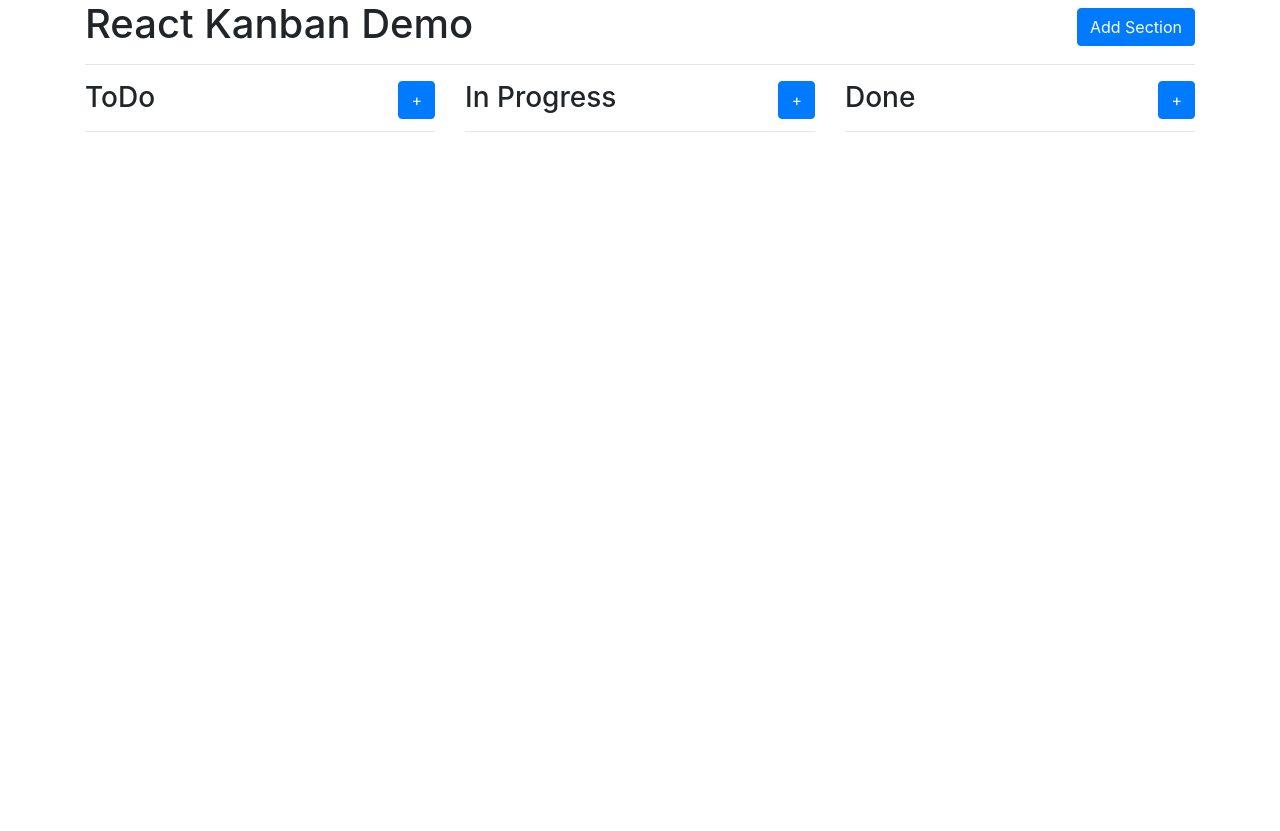
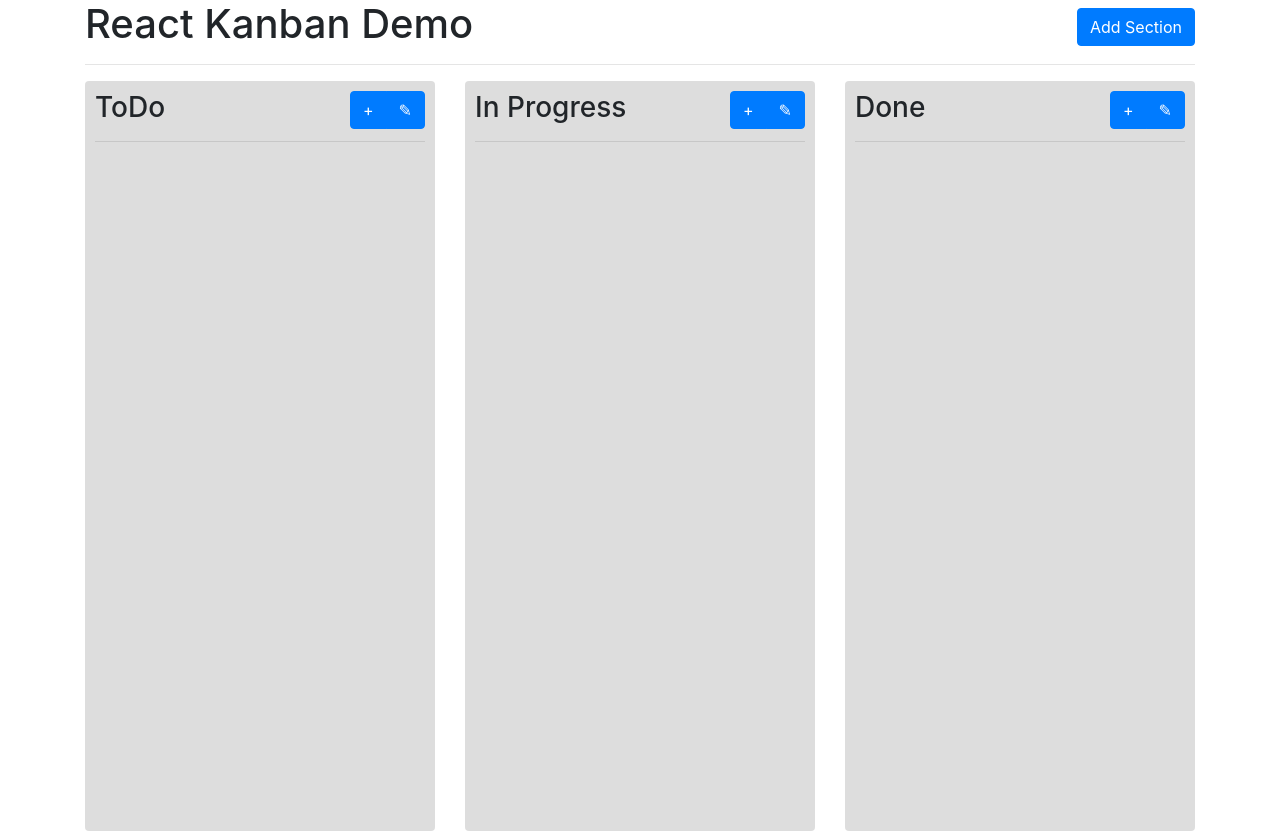
Before and after one commit to cpgillem/react-kanban, a React (Create React App) app: page / in a window 1280 px wide. Before the commit the page ends 800 px from the top, so only its background shows below. Built offline with nearby package versions, Linux system fonts and the light colour scheme; the HTML template or start-up script is replaced by a standard one.

Commit message:
Allow editing sections.

```diff
--- a/src/App.js
+++ b/src/App.js
@@ -5,10 +5,26 @@ class App extends Component {
     constructor(props) {
         super(props);
 
+        // TEMP: Sample sections
+        const sampleSections = new Map();
+        sampleSections.set(0, {
+            title: 'ToDo',
+            editing: false,
+        });
+        sampleSections.set(1, {
+            title: 'In Progress',
+            editing: false,
+        });
+        sampleSections.set(2, {
+            title: 'Done',
+            editing: false,
+        });
+
         // Items and sections are "resources" with unique IDs.
         this.state = {
-            nextId: 1,
+            nextId: 3,
             items: new Map(),
+            sections: sampleSections,
         };
 
         // Bind "this" to each handler function so "this" refers to the App instance.
@@ -18,6 +34,8 @@ class App extends Component {
         this.handleEdit = this.handleEdit.bind(this);
         this.handleDelete = this.handleDelete.bind(this);
         this.handleAdd = this.handleAdd.bind(this);
+        this.handleSectionEdit = this.handleSectionEdit.bind(this);
+        this.handleSectionTitleChange = this.handleSectionTitleChange.bind(this);
     }
 
     handleItemNameChange(id, newName) {
@@ -97,6 +115,29 @@ class App extends Component {
         });
     }
 
+    handleSectionEdit(id, editing) {
+        const sections = new Map(this.state.sections);
+
+        // Switch the section to edit mode if necessary.
+        sections.get(id).editing = editing;
+
+        this.setState({
+            sections: sections,
+        });
+
+    }
+
+    handleSectionTitleChange(id, newTitle) {
+        const sections = new Map(this.state.sections);
+
+        // Change the section's name.
+        sections.get(id).title = newTitle;
+
+        this.setState({
+            sections: sections,
+        });
+    }
+
     render() {
         return (
             <div className="container">
@@ -110,9 +151,12 @@ class App extends Component {
                     onAdd={this.handleAdd}
                     onMove={this.handleMove}
                     onEdit={this.handleEdit}
+                    onDelete={this.handleDelete}
                     onItemNameChange={this.handleItemNameChange}
                     onItemDescChange={this.handleItemDescChange}
-                    onDelete={this.handleDelete}
+                    onSectionTitleChange={this.handleSectionTitleChange}
+                    onSectionEdit={this.handleSectionEdit}
+                    sections={this.state.sections}
                     items={this.state.items}
                 />
             </div>
--- a/src/Board.js
+++ b/src/Board.js
@@ -1,102 +1,44 @@
 import React, { Component } from "react";
-import Card from "./Card";
-import CardEditor from "./CardEditor";
 import Section from "./Section";
+import SectionEditor from "./SectionEditor";
 
 class Board extends Component {
-    constructor(props) {
-        super(props);
+    render() {
+        const sections = [];
 
-        this.handleAddToDo = this.handleAddToDo.bind(this);
-        this.handleAddInProgress = this.handleAddInProgress.bind(this);
-        this.handleAddDone = this.handleAddDone.bind(this);
-    }
-
-    handleAddToDo() {
-        // Add a blank card to the todo section.
-        this.props.onAdd(0);
-    }
-
-    handleAddInProgress() {
-        // Add a blank card to the in progress section.
-        this.props.onAdd(1);
-    }
-
-    handleAddDone() {
-        // Add a blank card to the done section.
-        this.props.onAdd(2);
-    }
-
-    render() {
-        const todo = [];
-        const inProgress = [];
-        const done = [];
-
-        // Add a card to the proper section for each item.
-        this.props.items.forEach((item, index) => {
-            let card = (
-                <Card
-                    onMove={this.props.onMove}
-                    onEdit={this.props.onEdit}
-                    onDelete={this.props.onDelete}
-                    index={index}
-                    name={item.name}
-                    desc={item.desc}
-                    key={index}
-                />
-            );
-
-            // If the card is in edit mode, switch to a card editor.
-            if (item.editing) {
-                card = (
-                    <CardEditor
+        this.props.sections.forEach((section, id) => {
+            if (section.editing) {
+                sections.push((
+                    <SectionEditor
+                        onSectionEdit={this.props.onSectionEdit}
+                        onSectionTitleChange={this.props.onSectionTitleChange}
+                        title={section.title}
+                        id={id}
+                        key={id}
+                    />
+                ));
+            } else {
+                sections.push((
+                    <Section
+                        onAdd={this.props.onAdd}
+                        onMove={this.props.onMove}
                         onEdit={this.props.onEdit}
+                        onDelete={this.props.onDelete}
                         onItemNameChange={this.props.onItemNameChange}
                         onItemDescChange={this.props.onItemDescChange}
-                        index={index}
-                        name={item.name}
-                        desc={item.desc}
-                        key={index}
+                        onSectionEdit={this.props.onSectionEdit}
+                        title={section.title}
+                        items={this.props.items}
+                        id={id}
+                        key={id}
                     />
-                );
-            }
-
-            // Decide where to render the card.
-            if (item.section === 0) { // To Do
-                todo.push(card);
-            } else if (item.section === 1) { // In Progress
-                inProgress.push(card);
-            } else { // Done
-                done.push(card);
+                ));
             }
         });
 
         return (
             <div className="row">
-                <div className="col-md-4">
-                    <Section
-                        id={0}
-                        title="ToDo"
-                        onAdd={this.props.onAdd}
-                        items={todo}
-                    />
-                </div>
-                <div className="col-md-4">
-                    <Section
-                        id={1}
-                        title="In Progress"
-                        onAdd={this.props.onAdd}
-                        items={inProgress}
-                    />
-                </div>
-                <div className="col-md-4">
-                    <Section
-                        id={2}
-                        title="Done"
-                        onAdd={this.props.onAdd}
-                        items={done}
-                    />
-                </div>
+                {sections}
             </div>
         );
     }
--- a/src/Card.js
+++ b/src/Card.js
@@ -14,27 +14,27 @@ class Card extends Component {
 
     // Called when the user clicks on "Move to ToDo."
     handleMoveToDo(e) {
-        this.props.onMove(this.props.index, 0);
+        this.props.onMove(this.props.id, 0);
     }
 
     // Called when the user clicks on "Move to In Progress."
     handleMoveInProgress(e) {
-        this.props.onMove(this.props.index, 1);
+        this.props.onMove(this.props.id, 1);
     }
 
     // Called when the user clicks on "Move to Done."
     handleMoveDone(e) {
-        this.props.onMove(this.props.index, 2);
+        this.props.onMove(this.props.id, 2);
     }
 
     // Called when the user clicks on "Edit."
     handleEdit(e) {
-        this.props.onEdit(this.props.index, true);
+        this.props.onEdit(this.props.id, true);
     }
 
     // Called when the user clicks "Delete."
     handleDelete(e) {
-        this.props.onDelete(this.props.index);
+        this.props.onDelete(this.props.id);
     }
 
     render() {
--- a/src/CardEditor.js
+++ b/src/CardEditor.js
@@ -11,17 +11,17 @@ class CardEditor extends Component {
 
     handleSubmit(e) {
         // Switch off editing mode for this card.
-        this.props.onEdit(this.props.index, false);
+        this.props.onEdit(this.props.id, false);
 
         e.preventDefault();
     }
 
     handleNameChange(e) {
-        this.props.onItemNameChange(this.props.index, e.target.value);
+        this.props.onItemNameChange(this.props.id, e.target.value);
     }
 
     handleDescChange(e) {
-        this.props.onItemDescChange(this.props.index, e.target.value);
+        this.props.onItemDescChange(this.props.id, e.target.value);
     }
 
     render() {
--- a/src/Section.js
+++ b/src/Section.js
@@ -1,24 +1,71 @@
 import React, { Component } from "react";
+import Card from "./Card";
+import CardEditor from "./CardEditor";
 
 class Section extends Component {
     constructor(props) {
         super(props);
 
         this.handleAdd = this.handleAdd.bind(this);
+        this.handleSectionEdit = this.handleSectionEdit.bind(this);
     }
 
     handleAdd() {
         this.props.onAdd(this.props.id);
     }
 
+    handleSectionEdit() {
+        this.props.onSectionEdit(this.props.id, true);
+    }
+
     render() {
+        const cards = [];
+        this.props.items.forEach((item, id) => {
+            // Make sure the item belongs to this section.
+            if (item.section === this.props.id) {
+                // If the item is in edit mode, display a card editor.
+                if (item.editing) {
+                    cards.push((
+                        <CardEditor
+                            onEdit={this.props.onEdit}
+                            onItemNameChange={this.props.onItemNameChange}
+                            onItemDescChange={this.props.onItemDescChange}
+                            name={item.name}
+                            desc={item.desc}
+                            id={id}
+                            key={id}
+                        />
+                    ));
+                } else {
+                    cards.push((
+                        <Card
+                            onMove={this.props.onMove}
+                            onEdit={this.props.onEdit}
+                            onDelete={this.props.onDelete}
+                            name={item.name}
+                            desc={item.desc}
+                            id={id}
+                            key={id}
+                        />
+                    ));
+                }
+            }
+        });
+
         return (
-            <div>
-                <h3>{this.props.title} <button className="btn btn-primary float-right" onClick={this.handleAdd}>+</button></h3>
-                <hr/>
-                <ul>
-                    {this.props.items}
-                </ul>
+            <div className="col-md-4">
+                <div className="section border-light rounded">
+                    <h3>{this.props.title}
+                        <div className="btn-group float-right">
+                            <button className="btn btn-primary" onClick={this.handleAdd}>+</button>
+                            <button className="btn btn-primary" onClick={this.handleSectionEdit}>&#9998;</button>
+                        </div>
+                    </h3>
+                    <hr/>
+                    <ul>
+                        {cards}
+                    </ul>
+                </div>
             </div>
         );
     }
--- /dev/null
+++ b/src/SectionEditor.js
@@ -0,0 +1,38 @@
+import React, { Component } from "react";
+
+class SectionEditor extends Component {
+    constructor(props) {
+        super(props);
+
+        this.handleSubmit = this.handleSubmit.bind(this);
+        this.handleSectionTitleChange = this.handleSectionTitleChange.bind(this);
+    }
+
+    handleSubmit(e) {
+        this.props.onSectionEdit(this.props.id, false);
+
+        e.preventDefault();
+    }
+
+    handleSectionTitleChange(e) {
+        this.props.onSectionTitleChange(this.props.id, e.target.value);
+    }
+
+    render() {
+        return (
+            <div className="col-md-4">
+                <div className="section border-primary rounded">
+                    <form onSubmit={this.handleSubmit}>
+                        <div className="form-group">
+                            <label>Title</label>
+                            <input className="form-control" type="text" value={this.props.title} onChange={this.handleSectionTitleChange}/>
+                        </div>
+                        <input className="btn btn-primary" type="submit" value="Done"/>
+                    </form>
+                </div>
+            </div>
+        );
+    }
+}
+
+export default SectionEditor;
```
